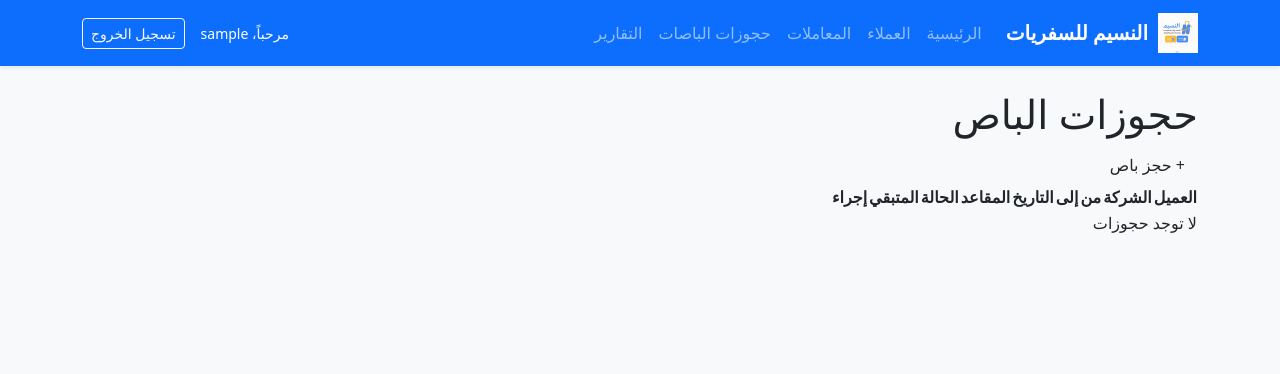
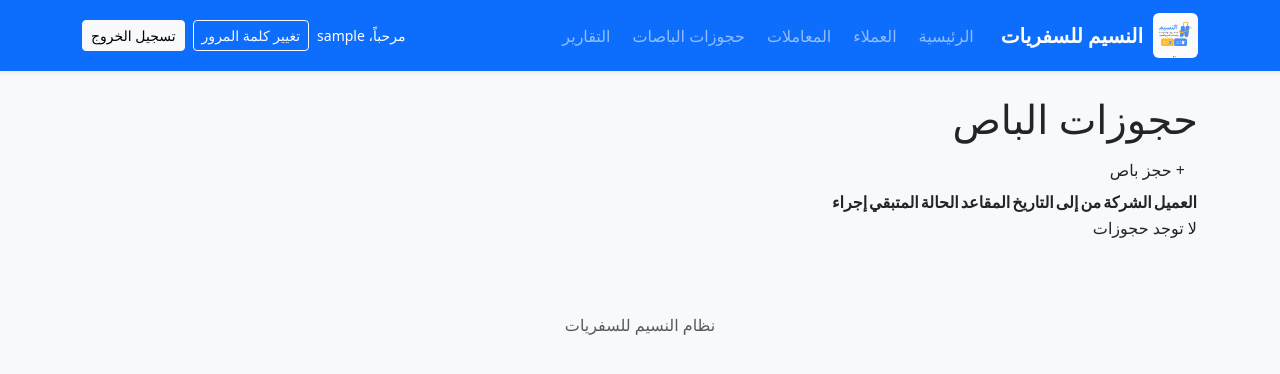
Before and after one commit to alnaseemfly-max/alnaseem-travel-system, a Flask app: page /bus-bookings in a window 1280 px wide. Shown: the top 374 px of the page. Run offline with Flask 3, Linux system fonts and the light colour scheme; the visitor is signed in with stand-in values (Sample User, id 1); data that the repository does not hold is empty.

Commit message:
Update base.html

```diff
--- a/templates/base.html
+++ b/templates/base.html
@@ -3,61 +3,204 @@
 <head>
     <meta charset="UTF-8">
     <meta name="viewport" content="width=device-width, initial-scale=1.0">
+
     <title>النسيم للسفريات</title>
-    <!-- Bootstrap 5 RTL -->
-    <link rel="stylesheet" href="https://cdn.jsdelivr.net/npm/bootstrap@5.3.2/dist/css/bootstrap.rtl.min.css">
+
+    <link rel="stylesheet"
+          href="https://cdn.jsdelivr.net/npm/bootstrap@5.3.2/dist/css/bootstrap.rtl.min.css">
+
     <style>
-        body { font-family: system-ui, -apple-system, "Segoe UI", Roboto, sans-serif; background-color: #f8f9fa; }
-        .navbar-brand img { max-height: 40px; margin-left: 10px; }
-        .card-box { border-radius: 12px; border: none; box-shadow: 0 2px 10px rgba(0,0,0,0.08); }
+        body {
+            font-family: system-ui, -apple-system, "Segoe UI", Roboto, sans-serif;
+            background-color: #f8f9fa;
+        }
+
+        .navbar-brand img {
+            height: 45px;
+            width: auto;
+            object-fit: contain;
+            margin-left: 10px;
+            border-radius: 6px;
+        }
+
+        .card-box {
+            border-radius: 12px;
+            border: none;
+            box-shadow: 0 2px 10px rgba(0,0,0,0.08);
+        }
+
+        .navbar {
+            min-height: 70px;
+        }
+
+        .nav-link {
+            font-size: 16px;
+            margin: 0 3px;
+        }
+
+        .user-area {
+            white-space: nowrap;
+        }
+
+        @media (max-width: 991px) {
+            .user-area {
+                margin-top: 15px;
+                padding-bottom: 10px;
+            }
+
+            .navbar-brand img {
+                height: 40px;
+            }
+        }
     </style>
 </head>
+
 <body>
+
 <nav class="navbar navbar-expand-lg navbar-dark bg-primary shadow-sm mb-4">
+
     <div class="container">
-            <a class="navbar-brand d-flex align-items-center" href="{{ url_for('dashboard') }}">
-                <img src="{{ url_for('static', filename='logo.png') }}" alt="النسيم" onerror="this.style.display='none'">
-                <span class="fw-bold">النسيم للسفريات</span>
+
+        <!-- الشعار واسم المكتب -->
+        <a class="navbar-brand d-flex align-items-center"
+           href="{{ url_for('dashboard') }}">
+
+            <img src="{{ url_for('static', filename='logo.png') }}"
+                 alt="شعار النسيم للسفريات"
+                 onerror="this.style.display='none'">
+
+            <span class="fw-bold">
+                النسيم للسفريات
+            </span>
+
         </a>
 
         {% if current_user.is_authenticated %}
-            <button class="navbar-toggler" type="button" data-bs-toggle="collapse" data-bs-target="#mainNav">
+
+        <!-- زر القائمة في الجوال -->
+        <button class="navbar-toggler"
+                type="button"
+                data-bs-toggle="collapse"
+                data-bs-target="#mainNav"
+                aria-controls="mainNav"
+                aria-expanded="false"
+                aria-label="فتح القائمة">
+
             <span class="navbar-toggler-icon"></span>
         </button>
 
+
         <div class="collapse navbar-collapse" id="mainNav">
+
+            <!-- القائمة -->
             <ul class="navbar-nav me-auto mb-2 mb-lg-0">
-                    <li class="nav-item"><a class="nav-link" href="{{ url_for('dashboard') }}">الرئيسية</a></li>
-                    <li class="nav-item"><a class="nav-link" href="{{ url_for('clients') }}">العملاء</a></li>
-                    <li class="nav-item"><a class="nav-link" href="{{ url_for('transactions') }}">المعاملات</a></li>
-                    <li class="nav-item"><a class="nav-link" href="{{ url_for('bus_bookings') }}">حجوزات الباصات</a></li>
-                    <li class="nav-item"><a class="nav-link" href="{{ url_for('reports') }}">التقارير</a></li>
+
+                <li class="nav-item">
+                    <a class="nav-link"
+                       href="{{ url_for('dashboard') }}">
+                        الرئيسية
+                    </a>
+                </li>
+
+                <li class="nav-item">
+                    <a class="nav-link"
+                       href="{{ url_for('clients') }}">
+                        العملاء
+                    </a>
+                </li>
+
+                <li class="nav-item">
+                    <a class="nav-link"
+                       href="{{ url_for('transactions') }}">
+                        المعاملات
+                    </a>
+                </li>
+
+                <li class="nav-item">
+                    <a class="nav-link"
+                       href="{{ url_for('bus_bookings') }}">
+                        حجوزات الباصات
+                    </a>
+                </li>
+
+                <li class="nav-item">
+                    <a class="nav-link"
+                       href="{{ url_for('reports') }}">
+                        التقارير
+                    </a>
+                </li>
+
             </ul>
-                <div class="d-flex align-items-center gap-3">
-                    <span class="text-white small">مرحباً، {{ current_user.username }}</span>
-                    <a href="{{ url_for('logout') }}" class="btn btn-outline-light btn-sm">تسجيل الخروج</a>
+
+
+            <!-- معلومات المستخدم -->
+            <div class="d-flex align-items-center gap-2 user-area">
+
+                <span class="text-white small">
+                    مرحباً، {{ current_user.username }}
+                </span>
+
+                <a href="{{ url_for('change_password') }}"
+                   class="btn btn-outline-light btn-sm">
+                    تغيير كلمة المرور
+                </a>
+
+                <a href="{{ url_for('logout') }}"
+                   class="btn btn-light btn-sm">
+                    تسجيل الخروج
+                </a>
+
             </div>
+
         </div>
+
         {% endif %}
+
     </div>
+
 </nav>
 
+
+<!-- محتوى الصفحات -->
 <div class="container mb-5">
+
     {% with messages = get_flashed_messages() %}
+
         {% if messages %}
+
             {% for msg in messages %}
-              <div class="alert alert-info alert-dismissible fade show" role="alert">
+
+                <div class="alert alert-info alert-dismissible fade show"
+                     role="alert">
+
                     {{ msg }}
-                <button type="button" class="btn-close" data-bs-dismiss="alert"></button>
+
+                    <button type="button"
+                            class="btn-close"
+                            data-bs-dismiss="alert">
+                    </button>
+
                 </div>
+
             {% endfor %}
+
         {% endif %}
+
     {% endwith %}
 
-        {% block content %}{% endblock %}
+
+    {% block content %}
+    {% endblock %}
+
 </div>
 
+
+<footer class="text-center text-muted py-4">
+    نظام النسيم للسفريات
+</footer>
+
+
 <script src="https://cdn.jsdelivr.net/npm/bootstrap@5.3.2/dist/js/bootstrap.bundle.min.js"></script>
+
 </body>
 </html>
-<a href="{{ url_for('change_password') }}" class="btn btn-outline-light btn-sm me-2">تغيير كلمة المرور</a>
```
Lines whose indentation alone changed are shown as unchanged.
